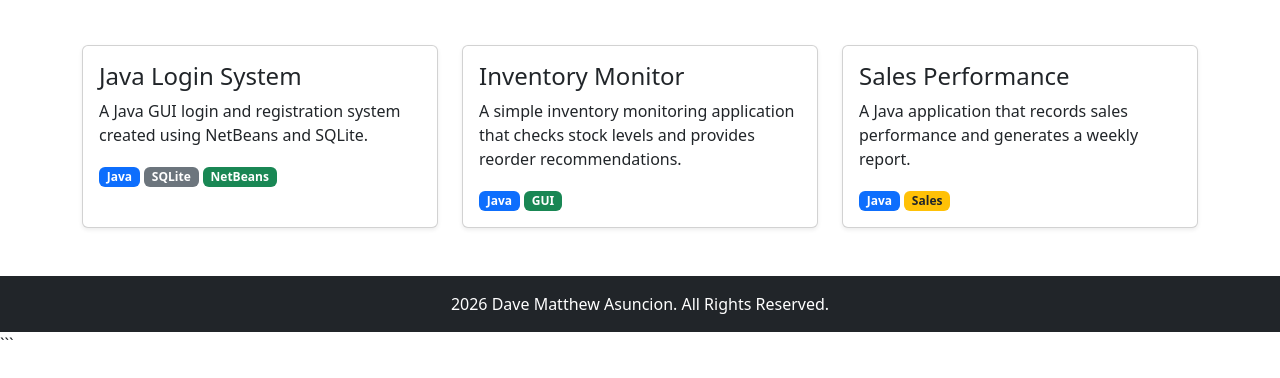
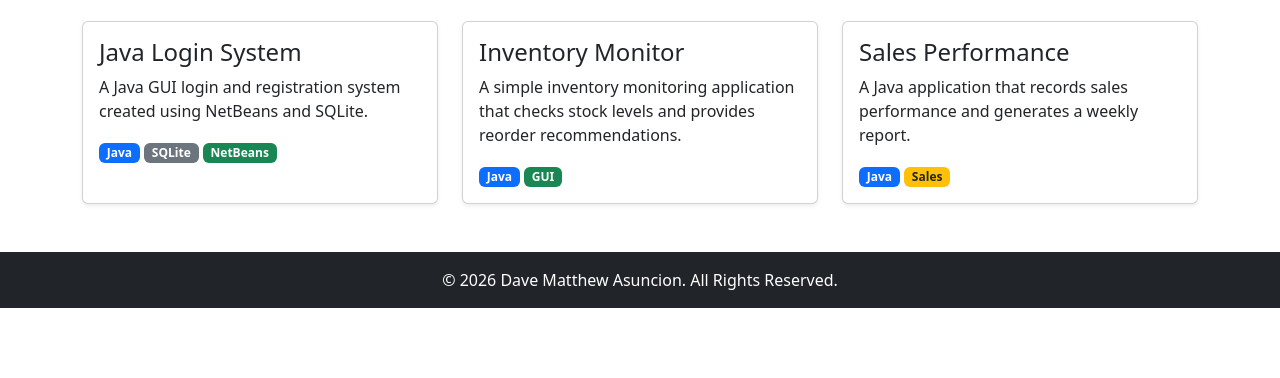
Before and after one commit to daveee098/ENTPROG, a plain HTML site: page projects.html in a window 1280 px wide. Shown: the part 236-614 px from the top of the page. Drawn offline with nearby package versions, Linux system fonts and the light colour scheme.

Commit message:
Update projects.html

````diff
--- a/projects.html
+++ b/projects.html
@@ -1,31 +1,36 @@
 <!DOCTYPE html>
 
 <html lang="en">
+
 <head>
     <meta charset="UTF-8">
     <meta name="viewport" content="width=device-width, initial-scale=1.0">
+
     <title>My Projects</title>
 
-```
-<!-- Bootstrap CSS -->
-<link href="https://cdn.jsdelivr.net/npm/bootstrap@5.3.3/dist/css/bootstrap.min.css" rel="stylesheet">
-```
+    <!-- Bootstrap CSS -->
+    <link href="https://cdn.jsdelivr.net/npm/bootstrap@5.3.3/dist/css/bootstrap.min.css" rel="stylesheet">
 
 </head>
 
 <body>
 
-```
 <!-- Navigation Bar -->
 <nav class="navbar navbar-expand-lg navbar-dark bg-dark">
     <div class="container">
+
         <a class="navbar-brand" href="index.html">My Portfolio</a>
 
-        <button class="navbar-toggler" type="button" data-bs-toggle="collapse" data-bs-target="#navbarNav">
+        <button class="navbar-toggler" type="button"
+                data-bs-toggle="collapse"
+                data-bs-target="#navbarNav">
+
             <span class="navbar-toggler-icon"></span>
+
         </button>
 
         <div class="collapse navbar-collapse" id="navbarNav">
+
             <ul class="navbar-nav ms-auto">
 
                 <li class="nav-item">
@@ -45,27 +50,36 @@
                 </li>
 
             </ul>
+
         </div>
+
     </div>
 </nav>
+
 
 <!-- Projects Section -->
 <section class="container py-5">
 
     <div class="text-center mb-5">
+
         <h1 class="display-4 fw-bold">My Projects</h1>
+
         <p class="lead text-muted">
             Here are some of the projects I have worked on.
         </p>
+
     </div>
+
 
     <div class="row g-4">
 
         <!-- Project 1 -->
         <div class="col-md-4">
+
             <div class="card h-100 shadow-sm">
 
                 <div class="card-body">
+
                     <h4 class="card-title">Java Login System</h4>
 
                     <p class="card-text">
@@ -76,16 +90,21 @@
                     <span class="badge bg-primary">Java</span>
                     <span class="badge bg-secondary">SQLite</span>
                     <span class="badge bg-success">NetBeans</span>
+
                 </div>
 
             </div>
+
         </div>
+
 
         <!-- Project 2 -->
         <div class="col-md-4">
+
             <div class="card h-100 shadow-sm">
 
                 <div class="card-body">
+
                     <h4 class="card-title">Inventory Monitor</h4>
 
                     <p class="card-text">
@@ -96,16 +115,21 @@
 
                     <span class="badge bg-primary">Java</span>
                     <span class="badge bg-success">GUI</span>
+
                 </div>
 
             </div>
+
         </div>
+
 
         <!-- Project 3 -->
         <div class="col-md-4">
+
             <div class="card h-100 shadow-sm">
 
                 <div class="card-body">
+
                     <h4 class="card-title">Sales Performance</h4>
 
                     <p class="card-text">
@@ -115,25 +139,31 @@
 
                     <span class="badge bg-primary">Java</span>
                     <span class="badge bg-warning text-dark">Sales</span>
+
                 </div>
 
             </div>
+
         </div>
 
     </div>
 
 </section>
 
+
 <!-- Footer -->
 <footer class="bg-dark text-white text-center py-3">
+
     <p class="mb-0">
-         2026 Dave Matthew Asuncion. All Rights Reserved.
+        © 2026 Dave Matthew Asuncion. All Rights Reserved.
     </p>
+
 </footer>
+
 
 <!-- Bootstrap JavaScript -->
 <script src="https://cdn.jsdelivr.net/npm/bootstrap@5.3.3/dist/js/bootstrap.bundle.min.js"></script>
-```
 
 </body>
+
 </html>
````
